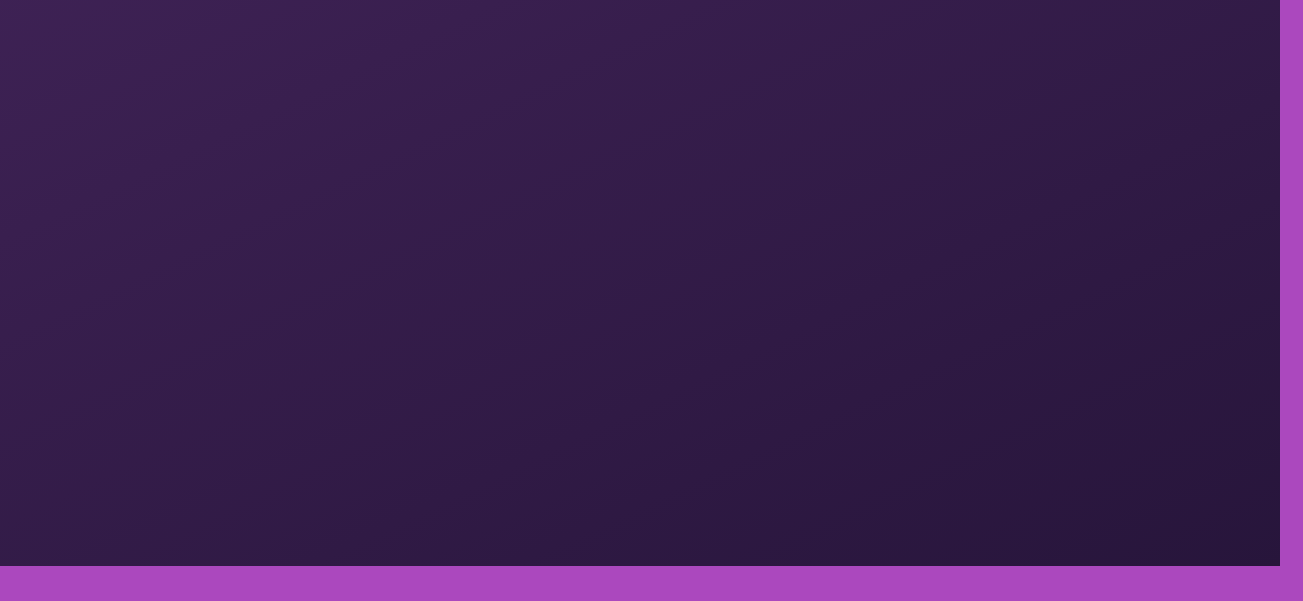
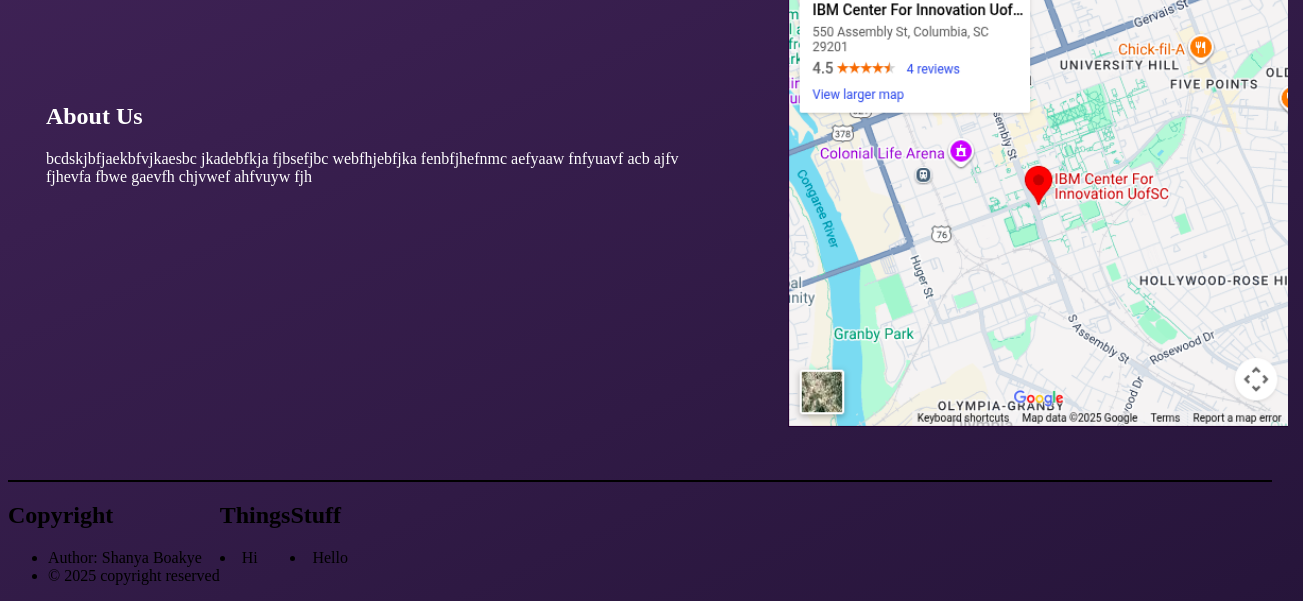
Before and after one commit to Sboakye-uofsc/statistics-server, a React app: page /about in a window 1280 px wide. Shown: the part 234-835 px from the top of the page, 1303 px wide, since content can reach past the window. Before the commit the page ends 800 px from the top, so only its background shows below. Built offline with nearby package versions, Linux system fonts and the light colour scheme.

Commit message:
ready to deploy

```diff
--- a/src/Layout.jsx
+++ b/src/Layout.jsx
@@ -1,5 +1,6 @@
 import {Outlet} from "react-router-dom";
 import Header from "./components/Header";
+import Footer from "./components/Footer";
 
 
 const Layout = () => {
@@ -8,6 +9,8 @@
             <Header />
 
             <Outlet />
+
+			<Footer />
         </div>
     );
 };
--- a/src/components/Footer.jsx
+++ b/src/components/Footer.jsx
@@ -0,0 +1,29 @@
+import "./../css/Footer.css"
+
+const Footer = () => {
+	return (
+		<footer>
+			<div id="thefooter">
+				<section>
+					<h2>Copyright</h2>
+					<ul>
+						<li>Author: Shanya Boakye</li>
+						<li>&copy; 2025 copyright reserved</li>
+					</ul>
+				</section>
+
+				<section>
+					<h2>Things</h2>
+					<li>Hi</li>
+				</section>
+
+				<section>
+					<h2>Stuff</h2>
+					<li>Hello</li>
+				</section>
+			</div>
+		</footer>
+	);
+};
+
+export default Footer;
--- /dev/null
+++ b/src/css/About.css
@@ -0,0 +1,23 @@
+.aboutme{
+	flex: 2;
+	flex-direction: row;
+	padding: 3%;
+	display: flex;
+	flex-wrap: wrap;
+}
+
+#map-info, #about-info{
+	padding-top: 10%;
+	flex-wrap: wrap;
+	width: 57%;
+	h2{color: white;}
+	p{color: white;}
+}
+
+.map {
+	width: 500px;
+	display: flex;
+	flex-wrap: wrap;
+	padding: 3%;
+	margin-left: 10%;
+}
--- /dev/null
+++ b/src/css/Footer.css
@@ -0,0 +1,6 @@
+#thefooter {
+	flex: 3;
+	display: flex;
+	flex-wrap: wrap;
+	border-top: 2px solid black;
+}
--- a/src/css/GameReviews.css
+++ b/src/css/GameReviews.css
@@ -1,6 +1,6 @@
 #title-reviews {
 	position: absolute;
-	bottom: 27%;
+	bottom: 40%;
 	right: 37%;
 	font-size: 50px;
 	color: white;
--- a/src/pages/About.jsx
+++ b/src/pages/About.jsx
@@ -1,7 +1,19 @@
+import "./../css/About.css"
+import Map from "./../img/fake.png"
+
 const About = () => {
 	return (
-		<main id="about" className="main-content">
-			<h1>About</h1>
+		<main>
+			<div class="aboutme">
+				<section id="map-info">
+					<h2>About Us</h2>
+					<p>bcdskjbfjaekbfvjkaesbc jkadebfkja  fjbsefjbc webfhjebfjka fenbfjhefnmc aefyaaw fnfyuavf acb ajfv fjhevfa fbwe gaevfh chjvwef ahfvuyw fjh</p>
+				</section>
+
+				<section>
+					<img class="map" src={Map} alt="Map" />
+				</section>
+			</div>
 		</main>
 	);
 };
```
Also changed, not shown: src/img/fake.png (added).
